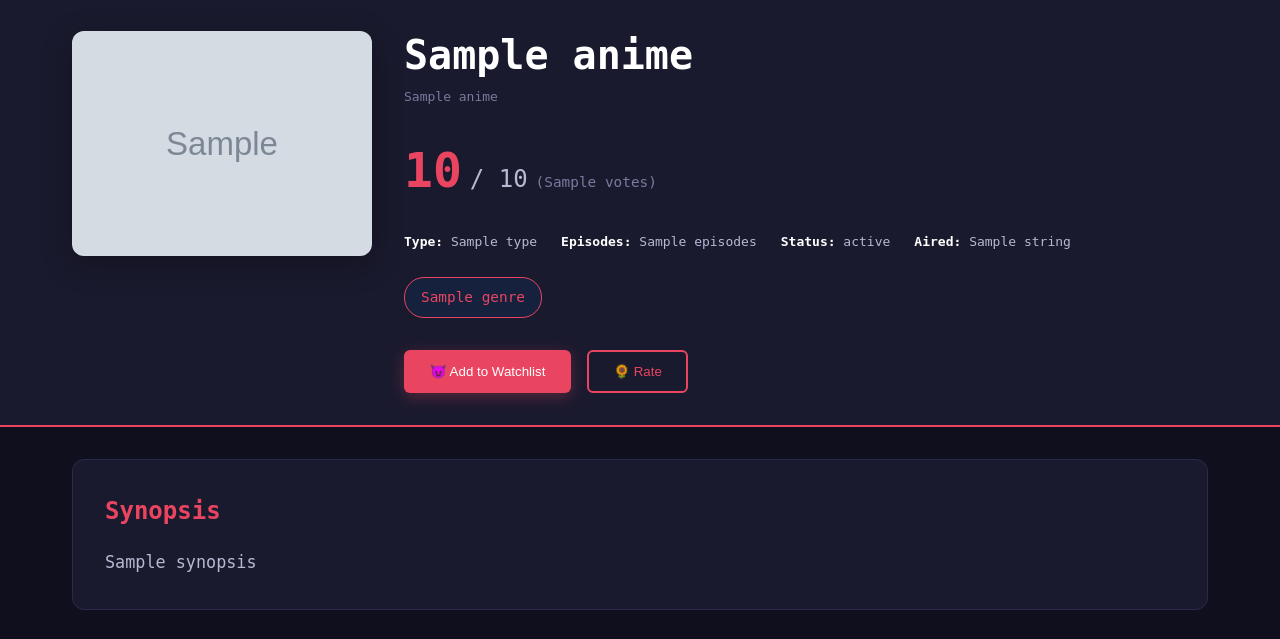
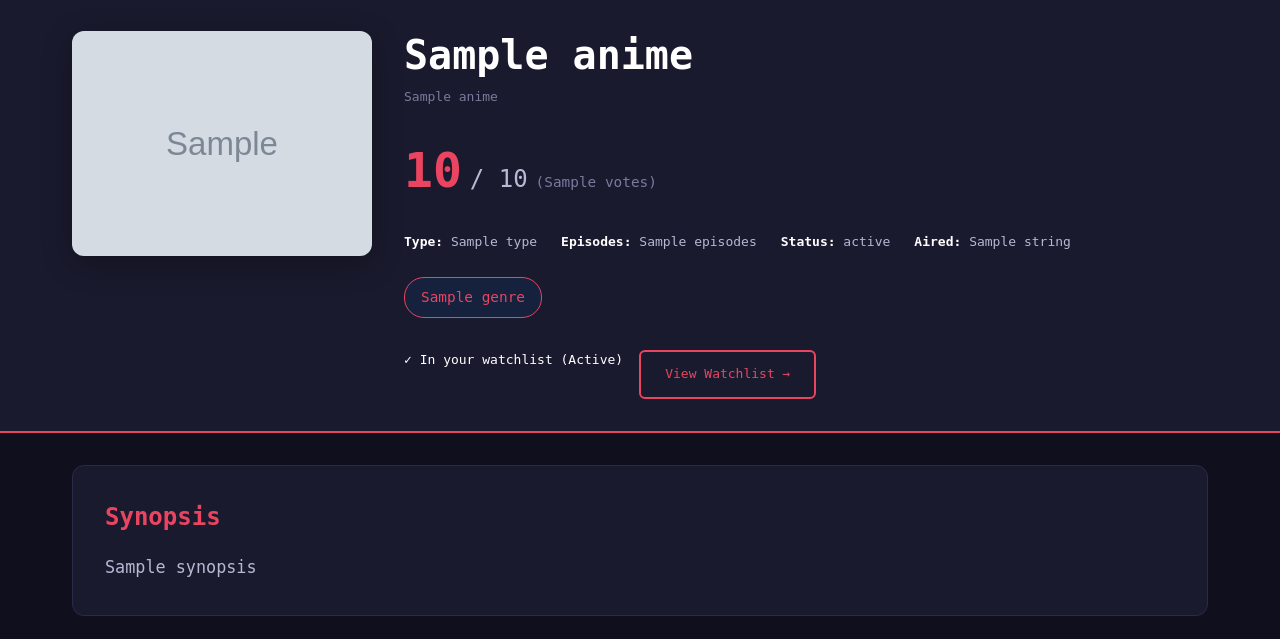
Before and after one commit to blu3-bird/Anime-Verse, a Flask app: template app/templates/main/anime_details.html in a window 1280 px wide. Shown: the part 160-799 px from the top of the page. Run offline with Flask 3, Linux system fonts and the light colour scheme; a user stored in the database is signed in; tables that the repository leaves empty hold one stand-in row (values such as "Sample post"); the template is opened without the code that fills it: most values are stand-ins (such as "Sample title", 1, 10 or a date in 2020); grey boxes marked "Sample" are stand-in pictures.

Commit message:
added watchlist form

```diff
--- a/app/templates/main/anime_details.html
+++ b/app/templates/main/anime_details.html
@@ -90,13 +90,42 @@
                     {% if current_user.is_authenticated %} <!--In case if i add search bar for un logged in users-->
                     <div class="anime-actions">
 
-                        <button class="btn btn-primary">
-                            😈 Add to Watchlist
-                        </button>
+                        {% if in_watchlist %}
+                        <!--Already in watchlist-->
+                        <div class="in-watchlist-badge">
+                            <span class="badge-icon">✓</span>
+                            <span>In your watchlist</span>
+                            <span class="badge-status">({{  in_watchlist.status.replace('_', '').title() }})</span>
+                        </div>
+                        <a href="{{ url_for('main.watchlist') }}" class="btn btn-secondary">
+                            View Watchlist →
+                        </a>
 
-                        <button class="btn btn-secondary">
-                            🌻 Rate
-                        </button>
+                    {% else %}
+                        <!--Add to Watchlist form-->
+                        <form method="POST" action="{{ url_for('main.add_to_watchlist') }}" class="watchlist-form">
+                            {{ form.hidden_tag() }}
+                            {{ form.anime_id }}
+                            {{ form.anime_title }}
+                            {{ form.anime_image }}
+                            {{ form.total_episodes }}
+
+                            <div class="form-row">
+                                <div class="form-group">
+                                    {{ form.status.label }}
+                                    {{ form.status(class='form-select') }}
+                                </div>
+
+                                <div class="form-group">
+                                    {{ form.episodes_watched.label }}
+                                    {{ form.episodes_watched(class="form-input-small") }}
+                                </div>
+                            </div>
+
+                            {{ form.submit(class="btn btn-primary") }}
+                        </form>
+                        {% endif %}
+
                     </div>
                     {% else %}
                     <div class="anime-actions">
```
